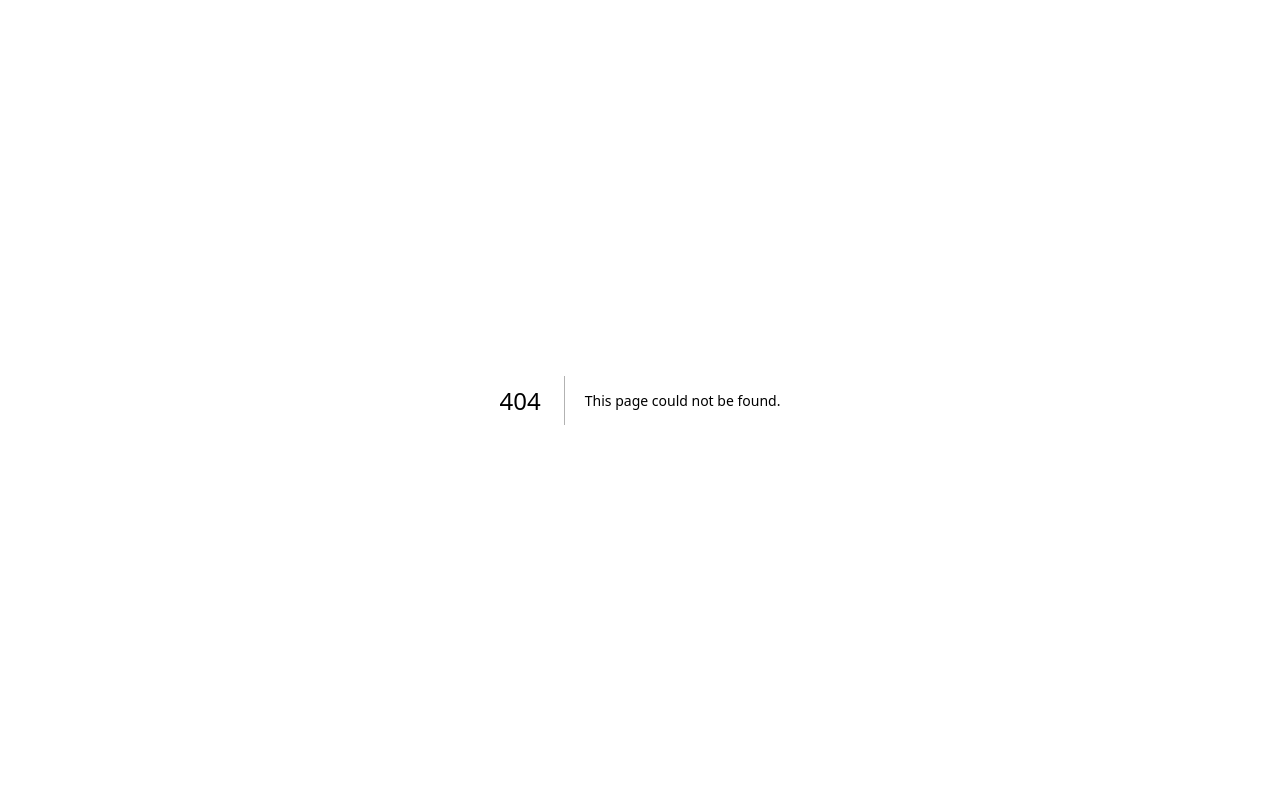
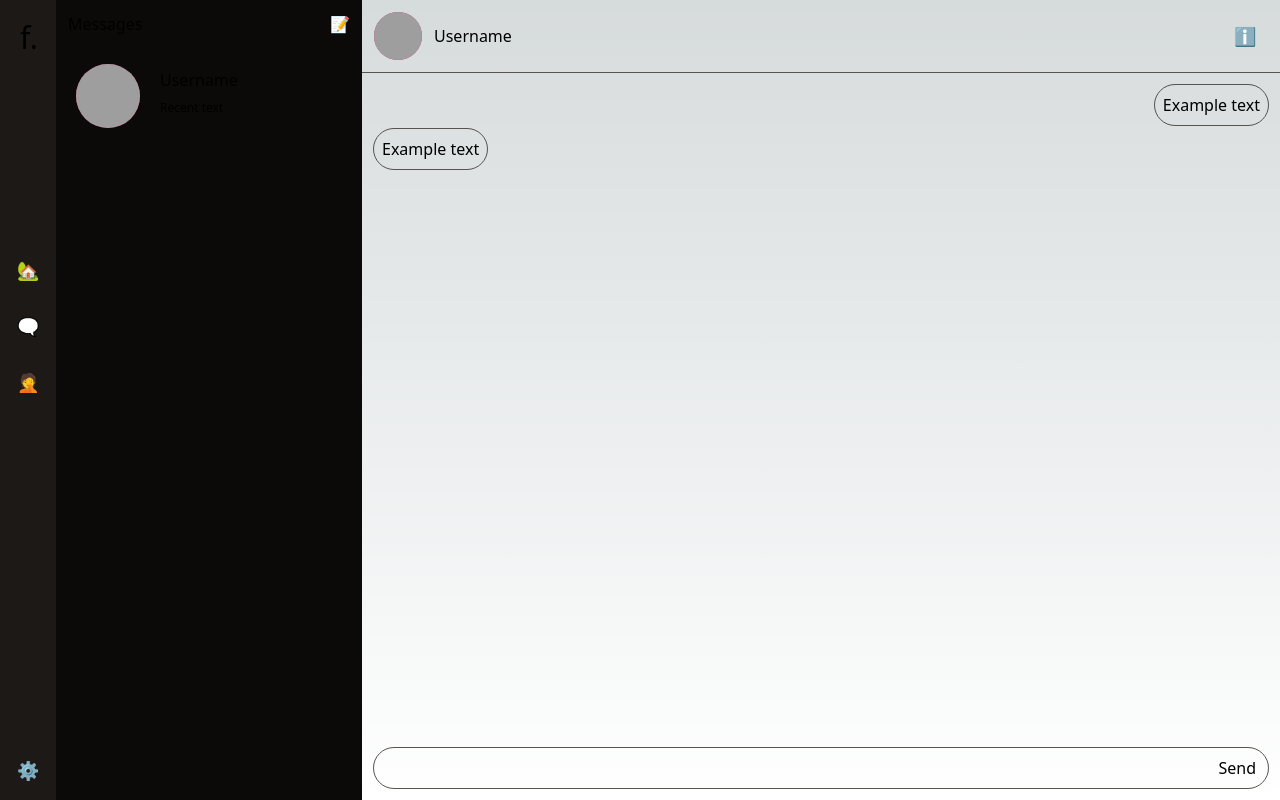
Before and after one commit to karthxk07/flint, a Next.js app: page /inbox/1 in a window 1280 px wide. Before the commit this address had no page. Built offline with nearby package versions, Linux system fonts and the light colour scheme; grey boxes are pictures that could not be loaded.

Commit message:
Added the inbox view frontend

```diff
--- /dev/null
+++ b/src/app/inbox/[id]/layout.tsx
@@ -0,0 +1,42 @@
+export default function ({ children }: { children: React.ReactNode }) {
+  return (
+    <>
+      <div className="relative w-full h-screen rounded-r-2xl overflow-clip  flex flex-col">
+        <div className="flex flex-row border-b-[1px] border-stone-600  p-3">
+          <img
+            className=" w-12 h-12 rounded-full bg-pink-600"
+            alt="profilepicture"
+            src="/bg.png"
+          ></img>
+          <p className="text-base my-auto mx-3">Username</p>
+          <div className="flex-1"></div>
+          <p className="text-lg cursor-pointer my-auto mx-3">ℹ️</p>
+        </div>
+        <div className="flex-1 overflow-y-scroll m-2">
+          <ul>
+            <li className="justify-end flex m-1">
+              <span className="p-2 outline outline-1 outline-stone-600 rounded-3xl ">
+                Example text{" "}
+              </span>
+            </li>
+
+            <li className="justify-start flex m-1">
+              <span className="p-2 outline outline-1 outline-stone-600 rounded-3xl ">
+                Example text{" "}
+              </span>
+            </li>
+          </ul>
+        </div>
+        <div className=" rounded-3xl outline outline-1 outline-stone-600 m-3 overflow-clip">
+          <form className="flex flex-row ">
+            <input
+              type="text"
+              className="flex-1 p-2 px-3 bg-transparent focus:outline-none"
+            ></input>
+            <input type="submit" value="Send" className="mr-3"></input>
+          </form>
+        </div>
+      </div>
+    </>
+  );
+}
--- /dev/null
+++ b/src/app/inbox/[id]/page.tsx
@@ -0,0 +1,3 @@
+export default function Chat() {
+  return <>asdkfjsahdk</>;
+}
--- a/src/app/inbox/layout.tsx
+++ b/src/app/inbox/layout.tsx
@@ -8,7 +8,7 @@ export default function InboxLayout({
 }) {
   return (
     <>
-      <div className="flex flex-row ">
+      <div className="flex flex-row h-screen overflow-clip">
         <CompactSideBar />
         <Contacts />
         {children}
--- a/src/app/inbox/page.tsx
+++ b/src/app/inbox/page.tsx
@@ -1,9 +1,16 @@
 export default function Inbox() {
   return (
     <>
-      <div className="max-h-screen overflow-y-scroll flex-1 ">
-        <div className="h-screen">asdf</div>
-        <div className="h-screen">asf</div>
+      <div className="relative w-full h-screen flex justify-center items-center">
+        <div className="relative ">
+          <span className="flex flex-col items-center">
+            <p className="text-6xl aspect-square outline-2 outline outline-stone-600 hover:bg-stone-600 cursor-default p-3 pt-5 m-2 rounded-full ">
+              👁️‍🗨️
+            </p>
+            <p className="text-4xl m-3 mb-1">Messages</p>
+            <p className="text-sm">Send messages to a friend or a group</p>
+          </span>
+        </div>
       </div>
     </>
   );
--- a/src/components/Inbox/CompactSidebar.tsx
+++ b/src/components/Inbox/CompactSidebar.tsx
@@ -10,21 +10,29 @@ export default function CompactSideBar() {
 
         <div className="">
           <ul>
+            <Link href="/">
               <li className="p-3 text-lg text-center rounded-lg m-1 hover:bg-stone-700 hover:scale-105 transition-all duration-100 ease-in cursor-pointer">
-              <Link href="/">🏡</Link>
+                🏡
               </li>
+            </Link>
+            <Link href="/inbox">
               <li className="p-3 text-lg text-center rounded-lg m-1 hover:bg-stone-700 hover:scale-105 transition-all duration-100 ease-in cursor-pointer">
-              <Link href="/inbox">🗨</Link>
+                🗨
               </li>
+            </Link>
+            <Link href="/account">
               <li className="p-3 text-lg text-center rounded-lg m-1 hover:bg-stone-700 hover:scale-105 transition-all duration-100 ease-in cursor-pointer">
-              <Link href="/account">🤦</Link>
+                🤦
               </li>
+            </Link>
           </ul>
         </div>
         <div></div>
+        <Link href="/settings">
           <div className="p-3 text-lg text-center rounded-lg m-1 hover:bg-stone-700 hover:scale-105 transition-all duration-100 ease-in cursor-pointer">
-          <Link href="/settings">⚙️</Link>
+            ⚙️
           </div>
+        </Link>
       </div>
     </>
   );
--- a/src/components/Inbox/Contacts.tsx
+++ b/src/components/Inbox/Contacts.tsx
@@ -19,11 +19,11 @@ export default function Contacts() {
     <>
       <dialog
         ref={modalRef}
-        className=" relative  backdrop-blur-3xl backdrop:bg-black/50 bg-stone-950 rounded-2xl overflow-clip
+        className=" relative  backdrop-blur-3xl backdrop:bg-black/50 bg-stone-950 rounded-2xl
          text-white focus:outline-none"
       >
         <p
-          className="absolute top-0 end-0 m-3 cursor-pointer "
+          className="absolute z-10 top-0 end-0 m-3 cursor-pointer "
           onClick={() => {
             modalRef.current?.close();
             setModalVisible(false);
@@ -33,7 +33,7 @@ export default function Contacts() {
         </p>
         <NewMessageModal />
       </dialog>
-      <div className=" h-screen  bg-stone-950  w-72 flex flex-col ">
+      <div className=" h-screen  bg-stone-950  w-2/6 flex flex-col ">
         <span className="flex">
           <p className="m-3 flex-1">Messages</p>
 
--- a/src/components/Inbox/NewMessageModal.tsx
+++ b/src/components/Inbox/NewMessageModal.tsx
@@ -2,8 +2,50 @@ export default function NewMessageModal() {
   return (
     <>
       <div className="h-96 w-96 relative flex flex-col">
-        <div className="sticky top-0"></div>
-        <div className="flex-1"></div>
+        <div className="sticky top-0 start-0 m-4 ml-8">
+          <form className="bg-stone-700 rounded-2xl max-w-max  px-2">
+            <input
+              type="text"
+              className=" bg-transparent focus:outline-none px-2 text-sm m-auto"
+              placeholder="Search username"
+            ></input>
+            <input
+              type="submit"
+              value="🔍"
+              className="cursor-pointer m-1"
+            ></input>
+          </form>
+        </div>
+        <div className="flex-1 mt-auto">
+          <ul>
+            <li className="p-2 text-lg px-3 w-full hover:bg-stone-700 cursor-pointer flex">
+              <img
+                className=" w-10 h-10 rounded-full bg-pink-600"
+                alt="profilepicture"
+                src="/bg.png"
+              ></img>
+              <div className="flex-1 ml-3 my-auto">
+                <span>
+                  <p className="text-sm">Username</p>
+                  <p className="text-xs my-2">Name</p>
+                </span>
+              </div>
+            </li>
+            <li className="p-2 text-lg px-3 w-full hover:bg-stone-700 cursor-pointer flex">
+              <img
+                className=" w-10 h-10 rounded-full bg-pink-600"
+                alt="profilepicture"
+                src="/bg.png"
+              ></img>
+              <div className="flex-1 ml-3 my-auto">
+                <span>
+                  <p className="text-sm">Username</p>
+                  <p className="text-xs my-2">Name</p>
+                </span>
+              </div>
+            </li>
+          </ul>
+        </div>
       </div>
     </>
   );
--- a/src/components/Sidebar.tsx
+++ b/src/components/Sidebar.tsx
@@ -13,9 +13,11 @@ export default function SideBar() {
             <li className="py-2 rounded-xl text-lg px-5 w-3/4 mx-auto my-3 hover:bg-stone-700 cursor-pointer">
               🏡&emsp;Home
             </li>
-            <li className="py-2 rounded-xl text-lg px-5 w-3/4 mx-auto my-3 hover:bg-stone-700 cursor-pointer">
-              <Link href="/inbox">🗨&emsp;Messages</Link>
-            </li>
+            <Link href="/inbox">
+              <li className="py-2 rounded-xl text-lg px-5 w-3/4 mx-auto my-3 hover:bg-stone-700 cursor-pointer">
+                🗨&emsp;Messages
+              </li>
+            </Link>
             <li className="py-2 rounded-xl text-lg px-5 w-3/4 mx-auto my-3 hover:bg-stone-700 cursor-pointer">
               🤦&emsp;Account
             </li>
```
Lines whose indentation alone changed are shown as unchanged.
